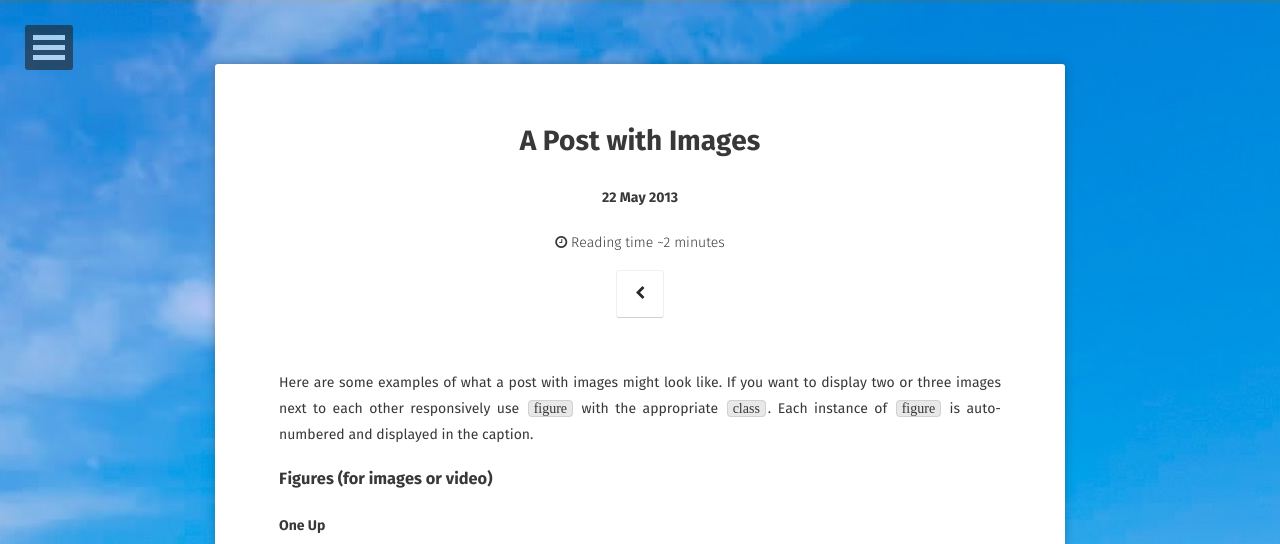
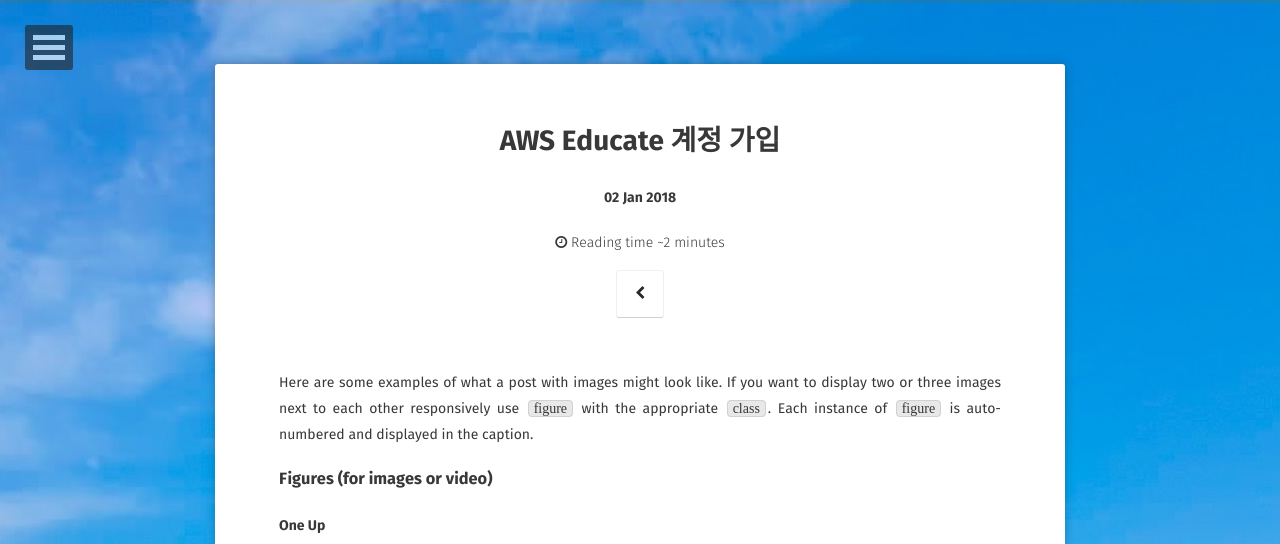
Before and after one commit to kangyechan/kangyechan.github.io, a Jekyll site: the page built from _posts/2013-05-22-sample-post-images.md, in a window 1280 px wide and 900 px high, cut to the strip 0-544 px from the top of the window. Built offline with Jekyll 4.4.1, drawn with Linux system fonts in a browser that asks for light colours; some web fonts are replaced; comment, search, counter and statistics services are not loaded; some of the changed text lies outside the part shown.

Commit message:
1 post title
1post

```diff
--- a/_posts/2013-05-22-sample-post-images.md
+++ b/_posts/2013-05-22-sample-post-images.md
@@ -1,9 +1,9 @@
 ---
 layout: post
-title: "A Post with Images"
-date: 2013-05-22
-excerpt: "Examples and code for displaying images in posts."
-tags: [sample post, images, test]
+title: "AWS Educate 계정 가입"
+date: 2018-01-02
+excerpt: "AWS Educate 계정 가입 절차"
+tags: [aws, educate, images]
 comments: true
 ---
 
```
